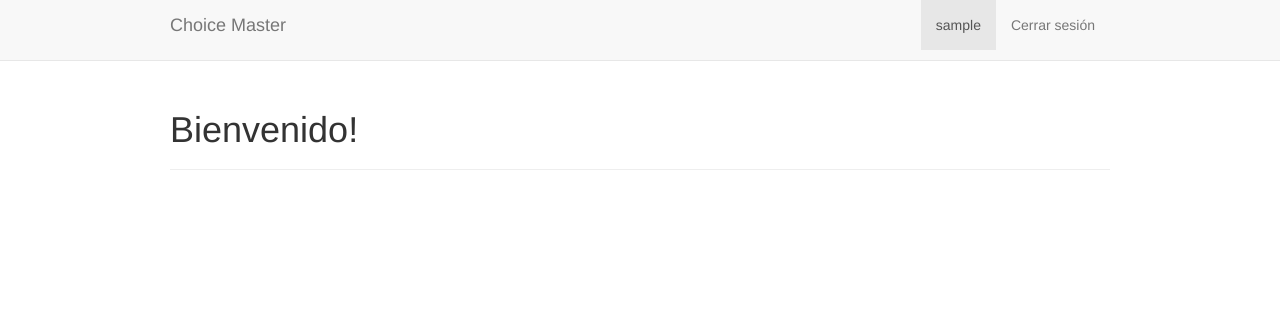
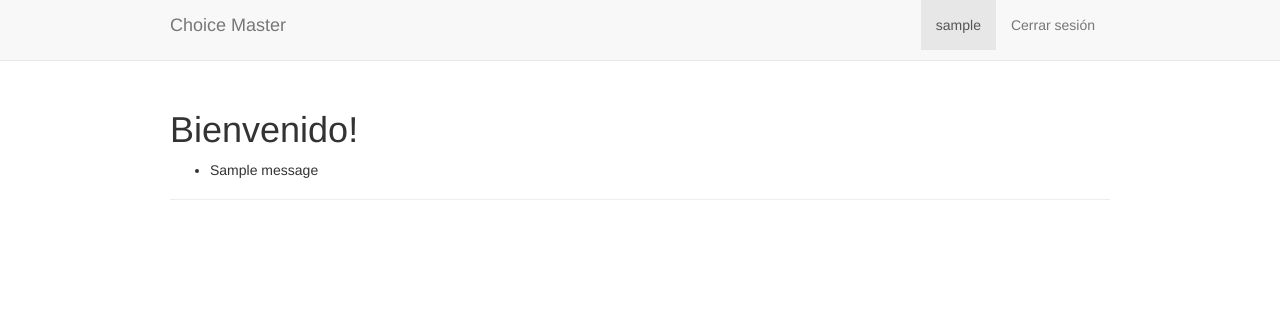
Before and after one commit to juansca/choice-master, a Django app: page / in a window 1280 px wide. Shown: the top 321 px of the page. Run offline with Django 3.2, Linux system fonts and the light colour scheme; a user stored in the database is signed in; tables that the repository leaves empty hold one stand-in row (values such as "Sample post"); one stand-in notice (Sample message) is shown; some libraries are stand-ins or nearby versions.

Commit message:
display message on index.html

```diff
--- a/choice_master/chm/templates/index.html
+++ b/choice_master/chm/templates/index.html
@@ -1,12 +1,19 @@
 {% extends "base.html" %}
 {% block content %}
-  <h1> Bienvenido! </h1>
-  {% if request.user.is_authenticated %}
+  {% if not request.user.is_authenticated %}
+    <p>
+      Si está viendo esto, hay un error en el código... :-(
+    </p>
   {% else %}
-    <p class="lead">
-      Please, sign in or sign up.
-    </p>
+    <h1> Bienvenido! </h1>
+
+    {% if messages %}
+      <ul class="messages">
+        {% for message in messages %}
+          <li{% if message.tags %} class="{{ message.tags }}"{% endif %}>{{ message }}</li>
+        {% endfor %}
+      </ul>
+    {% endif %}
 
   {% endif %}
-
 {% endblock %}
```
